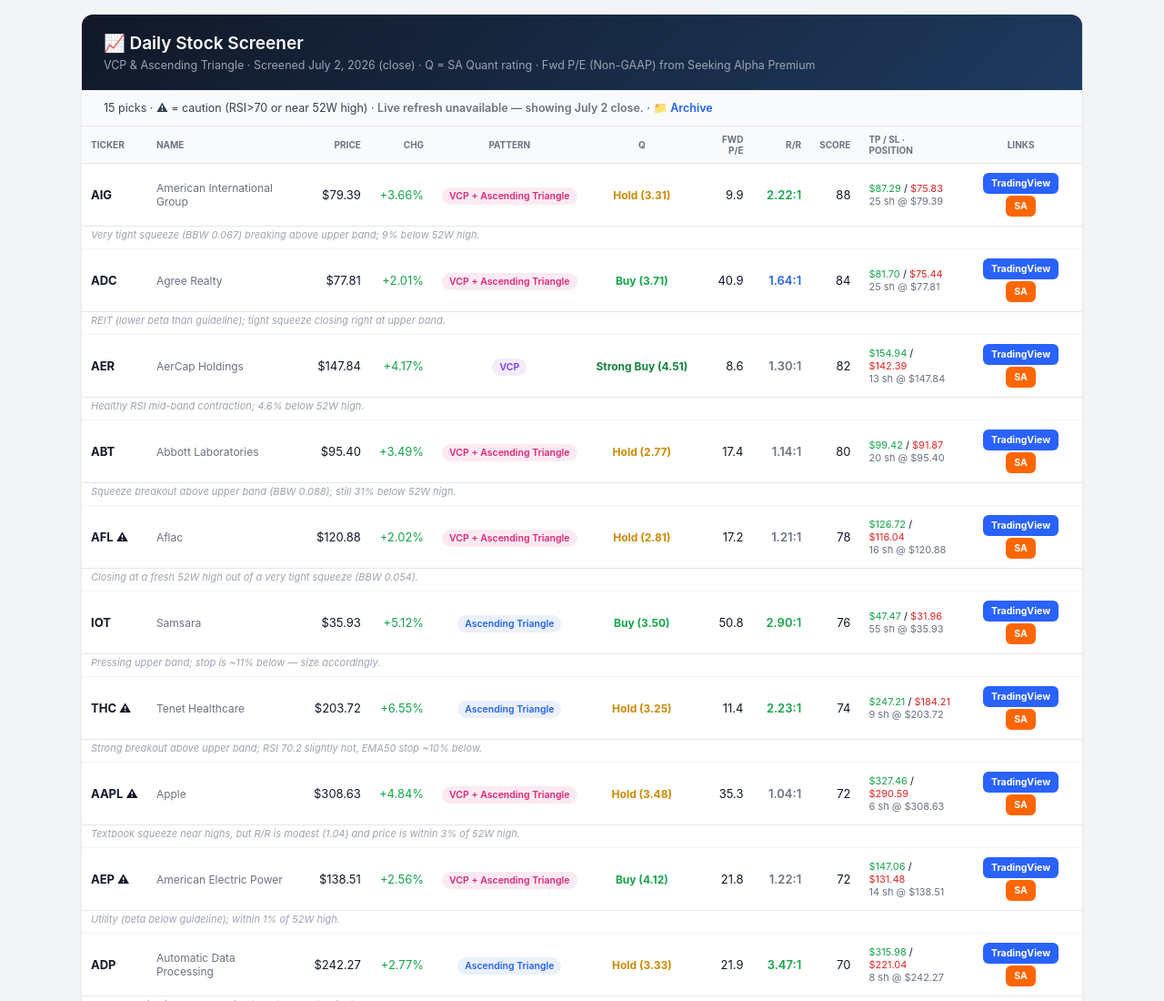
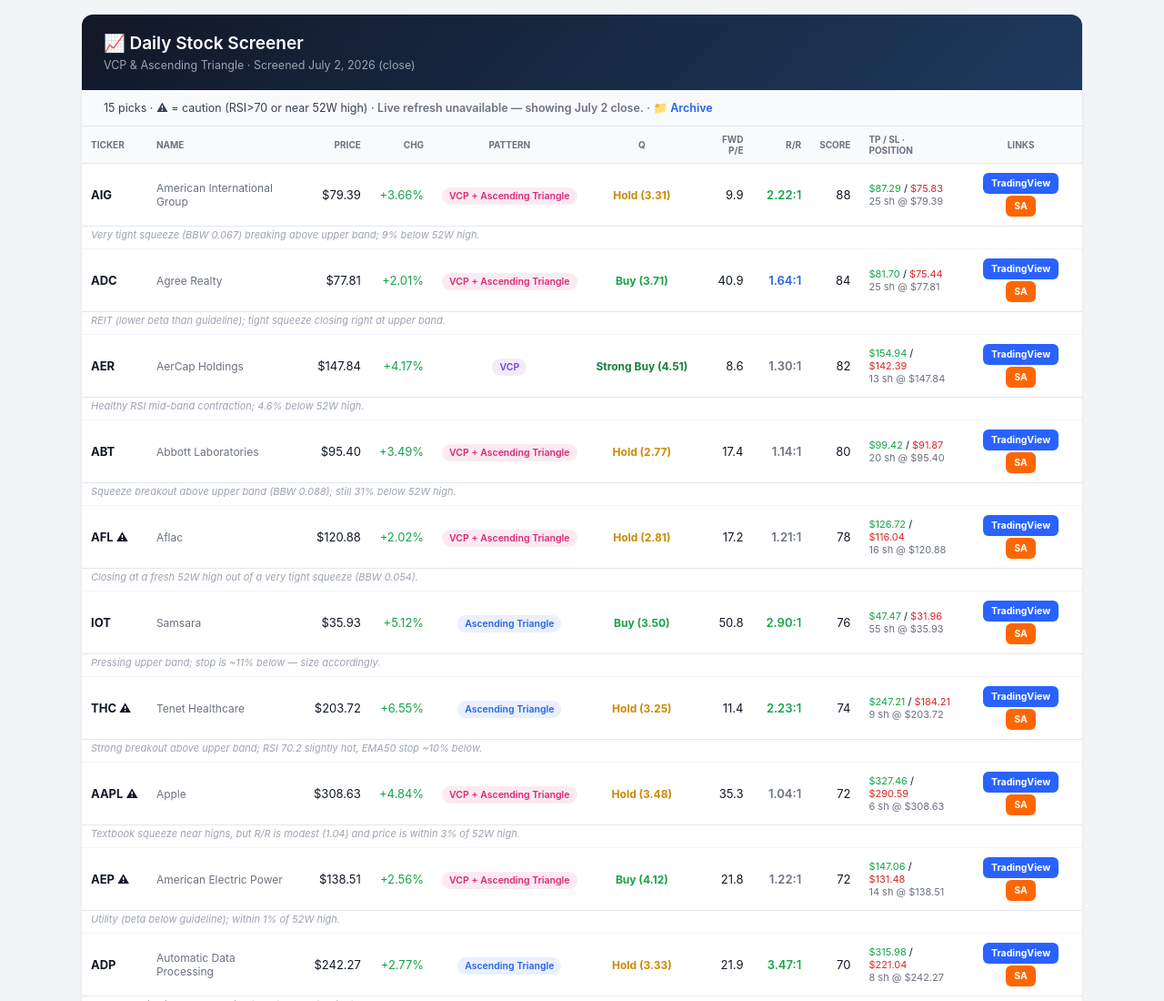
Before and after one commit to aikokc/aikokc.github.io, a plain HTML site: page index.html in a window 1280 px wide. Shown: the top 1100 px of the page at 91% size. Drawn offline with Linux system fonts and the light colour scheme.

Commit message:
Add files via upload

```diff
--- a/index.html
+++ b/index.html
@@ -53,7 +53,7 @@
 <div class="card">
   <div class="hdr">
     <h1>📈 Daily Stock Screener</h1>
-    <p>VCP &amp; Ascending Triangle · Screened July 2, 2026 (close) · Q = SA Quant rating · Fwd P/E (Non-GAAP) from Seeking Alpha Premium</p>
+    <p>VCP &amp; Ascending Triangle · Screened July 2, 2026 (close)</p>
   </div>
   <div class="sub">15 picks · ⚠ = caution (RSI&gt;70 or near 52W high) · <span id="status">Refreshing live prices…</span> · <a href="archive.html" style="color:#2563eb;text-decoration:none;font-weight:600;">📁 Archive</a></div>
   <div style="overflow-x:auto;">
```
Also changed, not shown: report-2026-07-02.html (+1 -1 lines).
